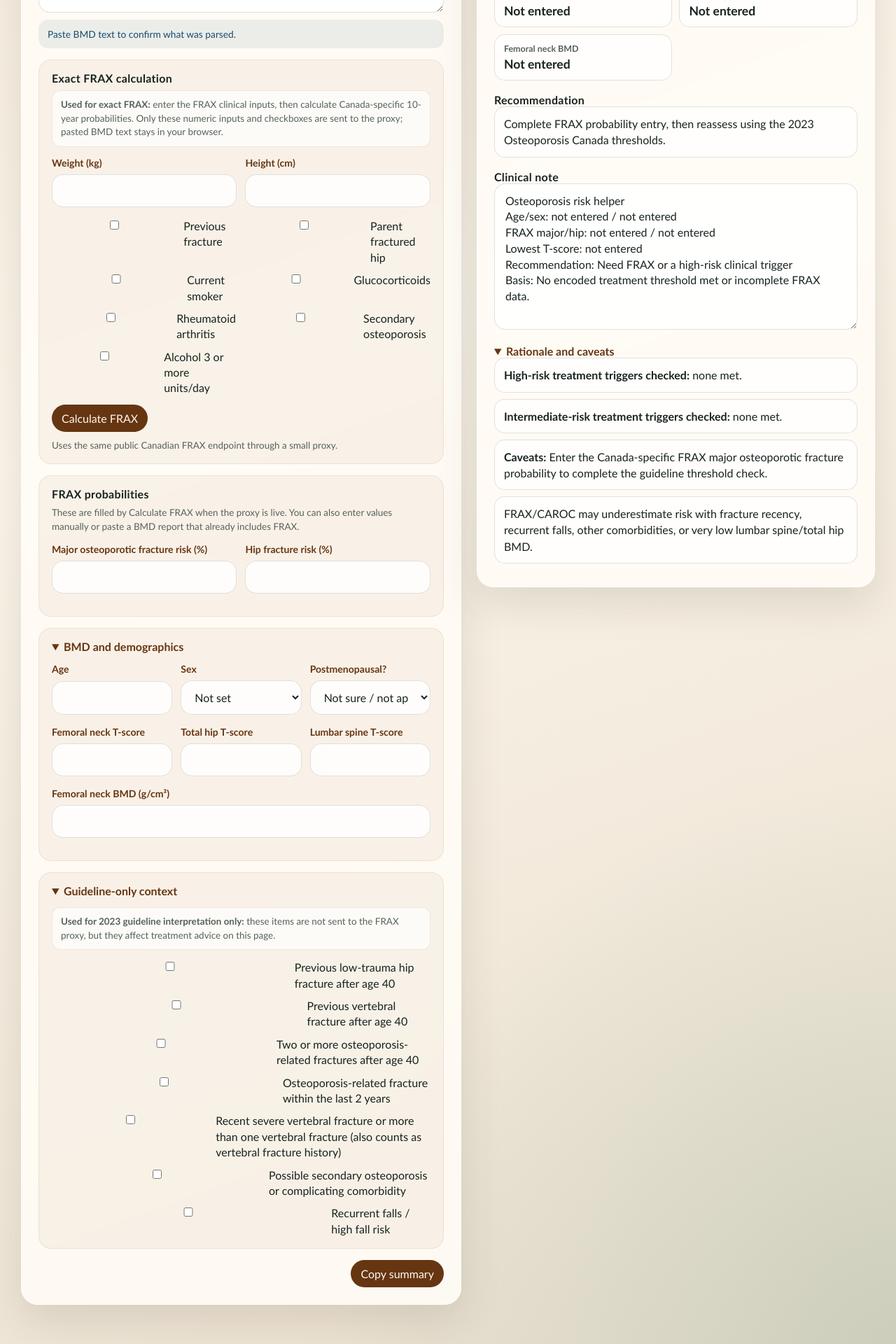
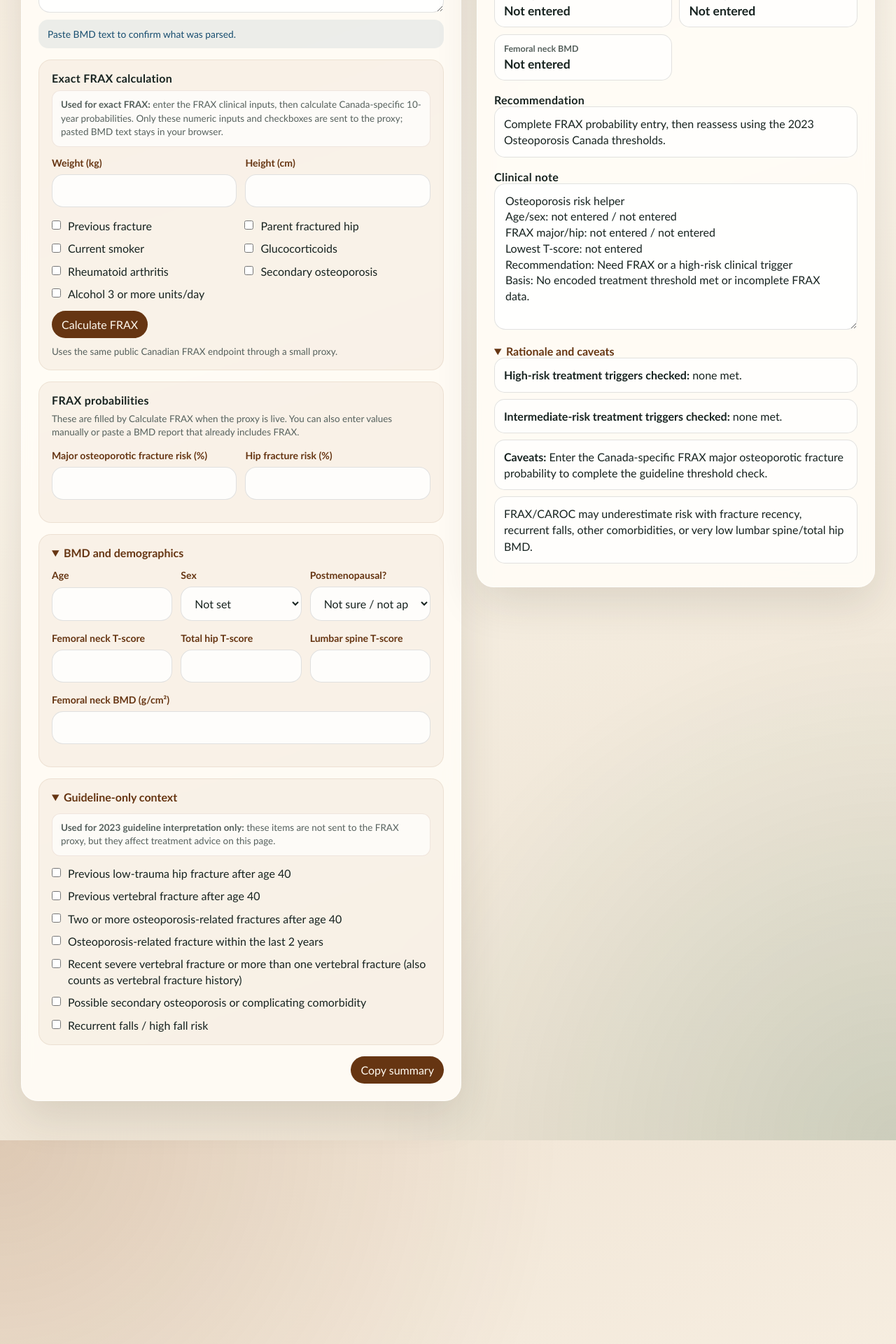
Before and after one commit to medicalchange/med-info, a Jekyll site: the page aharrismd/osteoporosis-risk/index.html, which Jekyll copies as it is, in a window 1280 px wide. Shown: the part 920-2840 px from the top of the page at 70% size. Built offline with Jekyll 4.4.1, drawn with Linux system fonts in a browser that asks for light colours.

Commit message:
Fix osteoporosis checkbox alignment

```diff
--- a/aharrismd/osteoporosis-risk/index.html
+++ b/aharrismd/osteoporosis-risk/index.html
@@ -145,6 +145,7 @@
                 <label><input type="checkbox" id="secondary-cause" name="secondaryCause"> Possible secondary osteoporosis or complicating comorbidity</label>
                 <label><input type="checkbox" id="recurrent-falls" name="recurrentFalls"> Recurrent falls / high fall risk</label>
               </div>
+            </div>
           </details>
 
           <div class="section-actions bottom-actions">
--- a/aharrismd/osteoporosis-risk/styles.css
+++ b/aharrismd/osteoporosis-risk/styles.css
@@ -223,6 +223,12 @@ select:focus {
   line-height: 1.4;
 }
 
+.check-block input[type="checkbox"] {
+  width: auto;
+  flex: 0 0 auto;
+  margin: 0.2rem 0 0;
+}
+
 button {
   cursor: pointer;
   border: 0;
```
Lines whose indentation alone changed are shown as unchanged.
